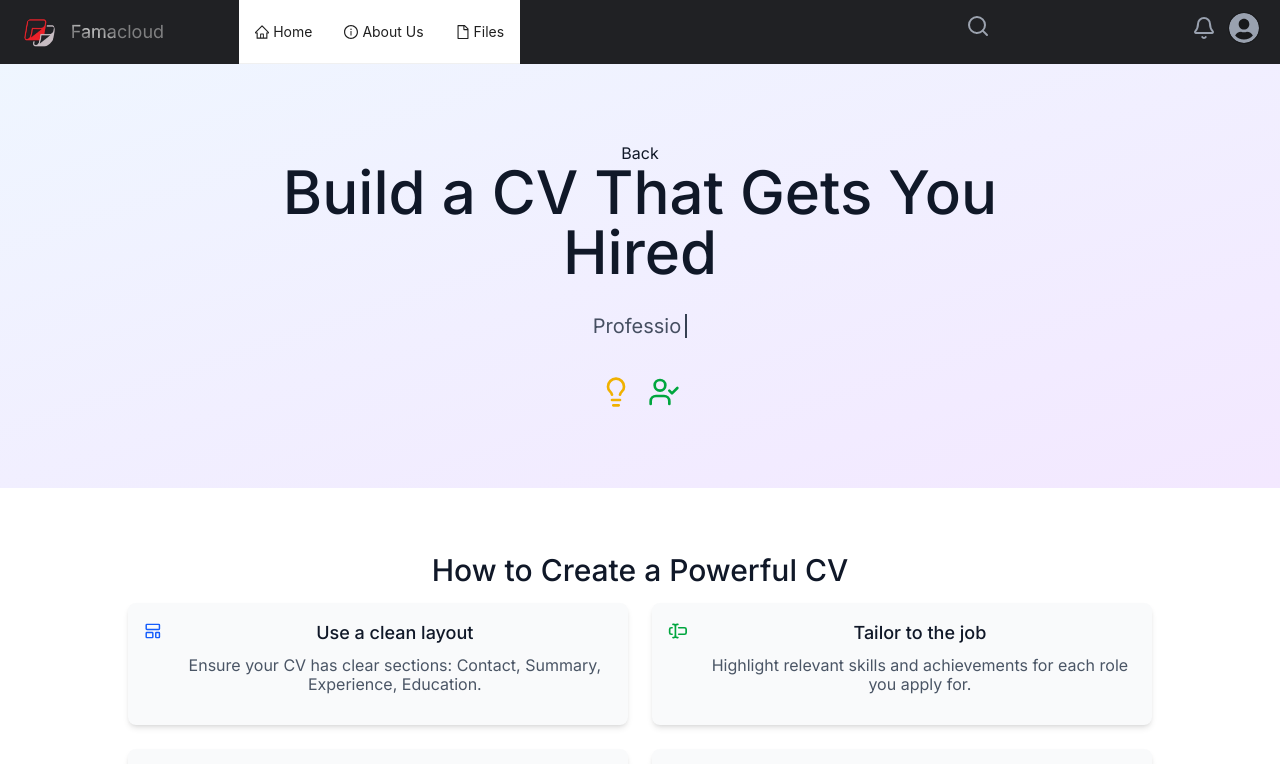
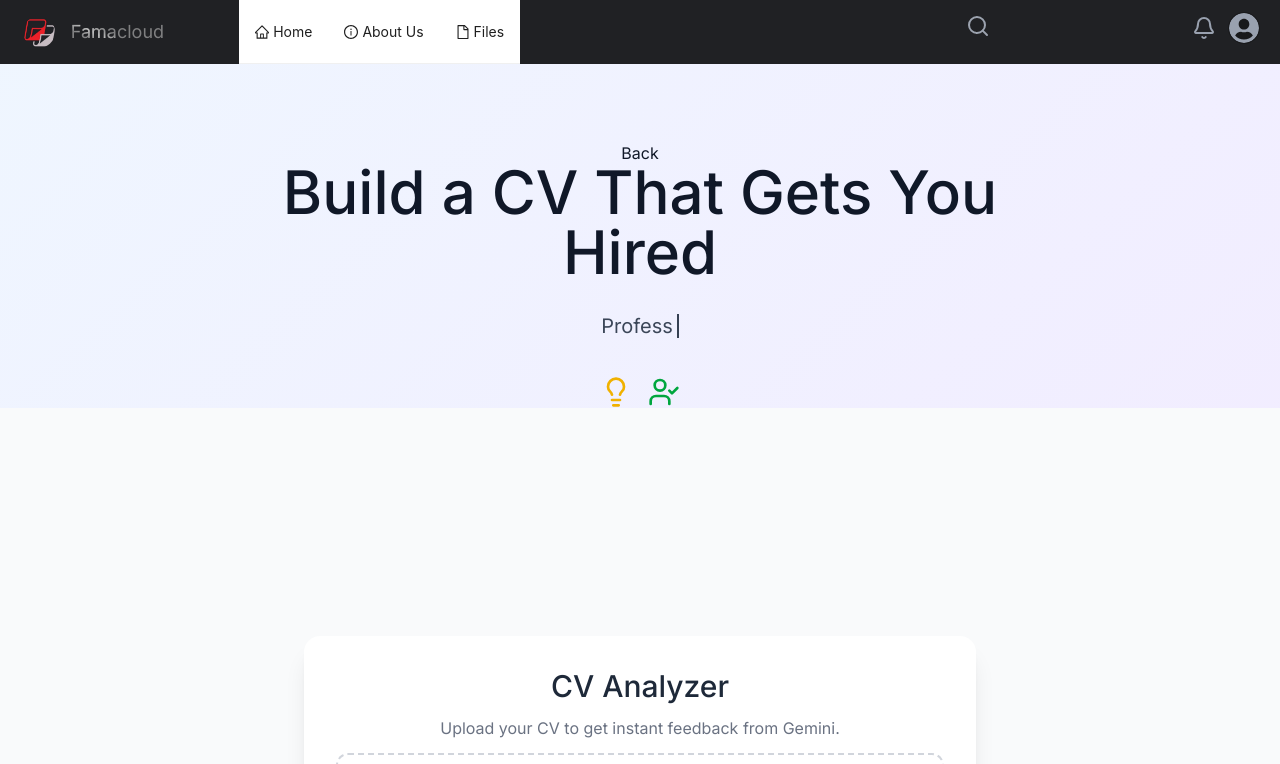
Before and after one commit to Ymffuture/Filebank, a React (Vite) app in the folder filebank-frontend/: page /cv in a window 1280 px wide. Shown: the top 764 px of the page. Built offline with nearby package versions, Linux system fonts and the light colour scheme.

Commit message:
Update CVHero.jsx

```diff
--- a/filebank-frontend/src/components/CVHero.jsx
+++ b/filebank-frontend/src/components/CVHero.jsx
@@ -1,6 +1,7 @@
 import React, { useState, useEffect } from 'react';
 import { Lightbulb, UserCheck } from 'lucide-react';
 import {Link} from 'react-router-dom' ;
+import Page from './Page';
 const typingTexts = [
   'Step-by-step guidance.',
   'Professional tips.',
@@ -49,6 +50,7 @@ const CVHero = () => {
           <UserCheck className="text-green-600 w-8 h-8" />
         </div>
       </div>
+      <Page/>
     </section>
   );
 };
```
